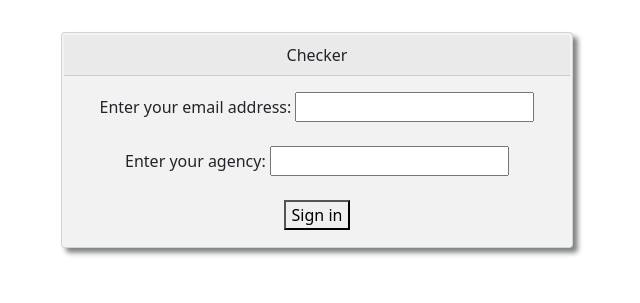
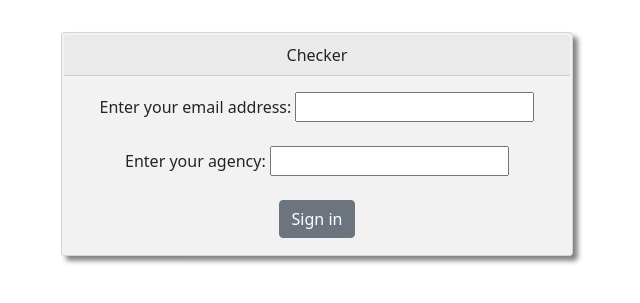
Before and after one commit to SCCWRP/checker2.0, a Flask app: template proj/templates/index.html in a window 1280 px wide. Shown: the part 168-471 px from the top of the page, without its empty margins (323-963 px from the left). Run offline with Flask 2, Linux system fonts and the light colour scheme; the template is opened without the code that fills it, so the values that code supplies are empty; some libraries are stand-ins or nearby versions.

Commit message:
tidy up initial sign in button

```diff
--- a/proj/templates/index.html
+++ b/proj/templates/index.html
@@ -30,7 +30,7 @@
                 </div>
                 <br>
                 <div class = "login-input-container">
-                  <button type="submit">Sign in</button>
+                  <button class="btn btn-secondary" type="submit">Sign in</button>
                 </div>
               </form>
             </div>
```
